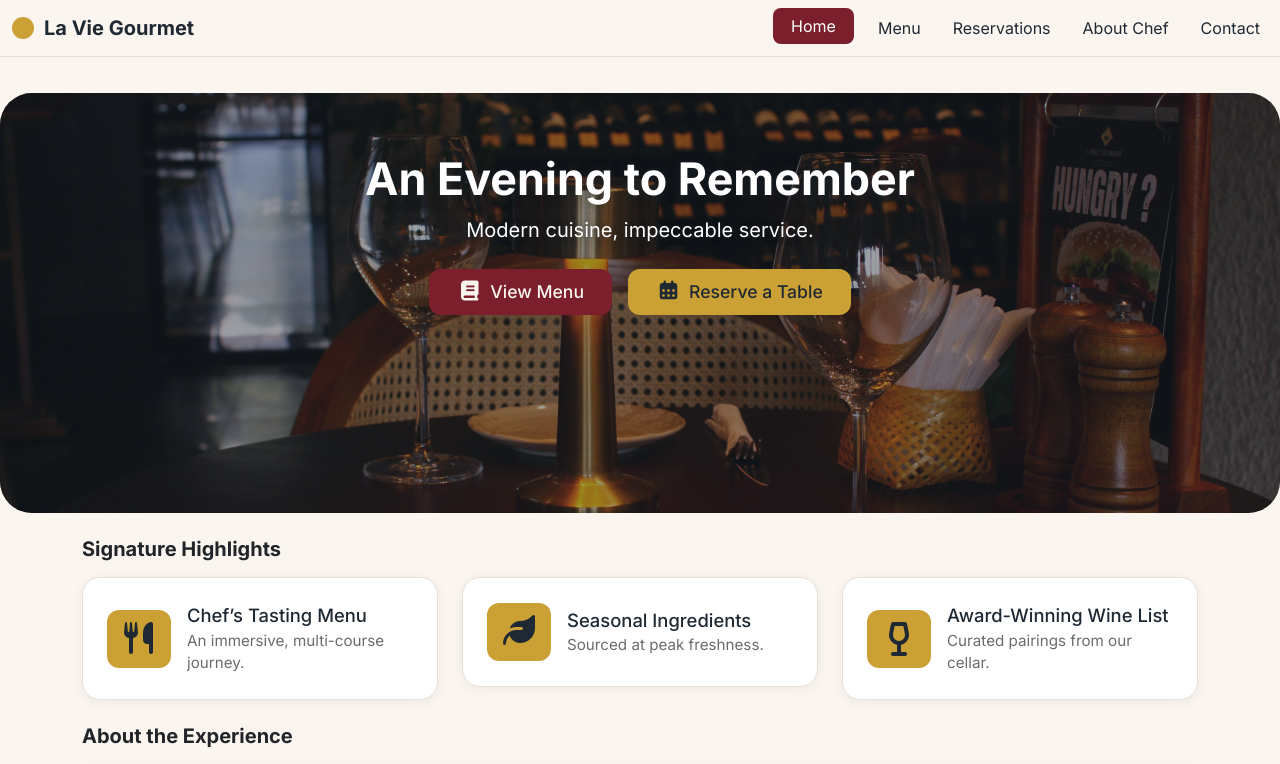
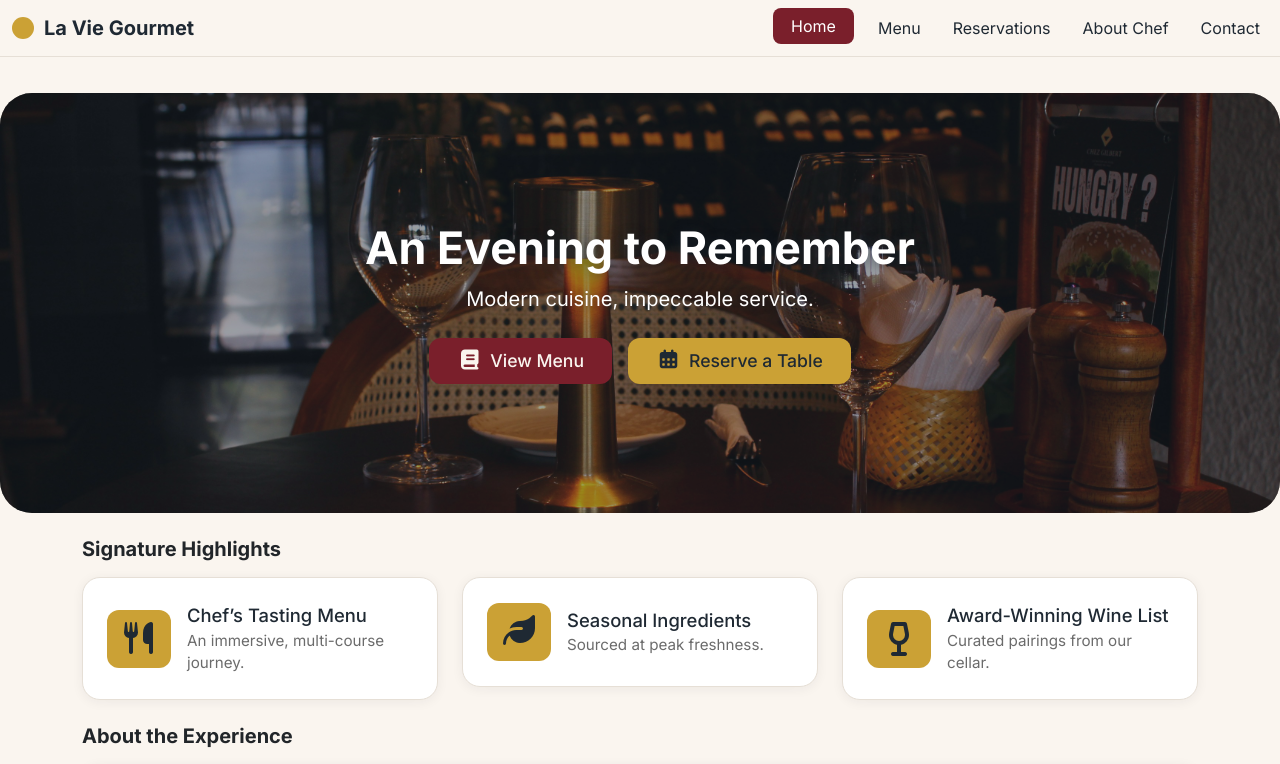
Before and after one commit to adrian5534/la-vie-gourmet, a React (Vite) app: page / in a window 1280 px wide. Shown: the top 764 px of the page. Built offline with nearby package versions, Linux system fonts and the light colour scheme.

Commit message:
home page update

```diff
--- a/src/components/Navbar.jsx
+++ b/src/components/Navbar.jsx
@@ -1,5 +1,5 @@
 import React from "react";
-import "../styles/global.css";
+import "../styles/Global.css";
 
 export default function Navbar() {
   return (
--- a/src/pages/Home.jsx
+++ b/src/pages/Home.jsx
@@ -1,8 +1,8 @@
 import React from "react";
 import "bootstrap/dist/css/bootstrap.min.css";
 import "@fortawesome/fontawesome-free/css/all.min.css";
-import "../styles/global.css";
-import "../styles/home.css";
+import "../styles/Global.css";
+import "../styles/Home.css";
 
 const features = [
   {
@@ -74,7 +74,8 @@ export default function Home() {
   return (
     <div style={{ background: "var(--background)", minHeight: "100vh", paddingTop: "36px" }}>
       {/* Hero Section */}
-      <div className="hero-section">
+      <div className="d-flex justify-content-center">
+        <div className="hero-section" style={{ maxWidth: "1600px", width: "100%", margin: "0 24px" }}>
           <div className="overlay" />
           <div className="hero-content">
             <h1 className="hero-title">An Evening to Remember</h1>
@@ -92,6 +93,7 @@ export default function Home() {
                 </span>
                 Reserve a Table
               </button>
+            </div>
           </div>
         </div>
       </div>
--- a/src/styles/Home.css
+++ b/src/styles/Home.css
@@ -2,10 +2,26 @@
   background: url('../assets/hero-placeholder.jpg') center/cover no-repeat;
   min-height: 420px;
   border-radius: 32px;
-  margin: 24px;
-  overflow: hidden;
+  width: 100%;
   position: relative;
   margin: 0 !important;
+  display: flex;
+  align-items: center;
+  justify-content: center;
+}
+
+.hero-content {
+  position: absolute;
+  top: 50%;
+  left: 50%;
+  transform: translate(-50%, -50%);
+  z-index: 2;
+  display: flex;
+  flex-direction: column;
+  align-items: center;
+  justify-content: center;
+  width: 100%;
+  padding: 0 32px;
 }
 
 .hero-section .overlay {
@@ -16,18 +32,7 @@
   left: 0;
   background: rgba(31,41,51,0.45);
   z-index: 1;
-}
-
-.hero-content {
-  position: relative;
-  z-index: 2;
-  padding-top: 60px;
-  padding-bottom: 60px;
-  display: flex;
-  flex-direction: column;
-  align-items: center;
-  justify-content: center;
-  height: 100%;
+  border-radius: 32px;
 }
 
 .hero-title {
@@ -49,6 +54,7 @@
 .hero-cta {
   display: flex;
   gap: 1rem;
+  justify-content: center;
 }
 
 .hero-cta .btn {
```
Lines whose indentation alone changed are shown as unchanged.
